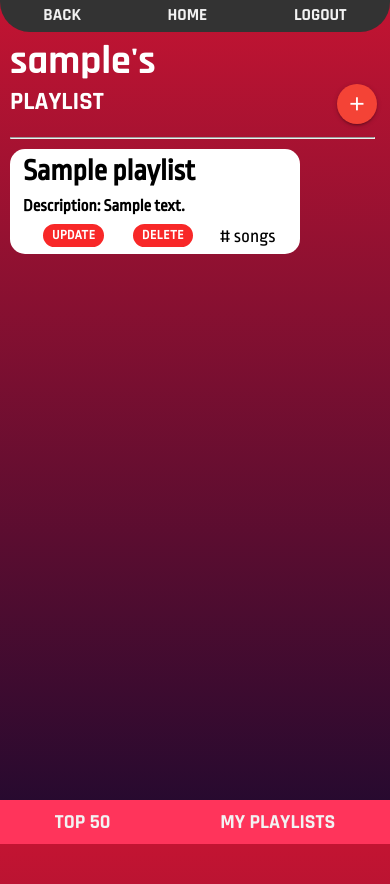
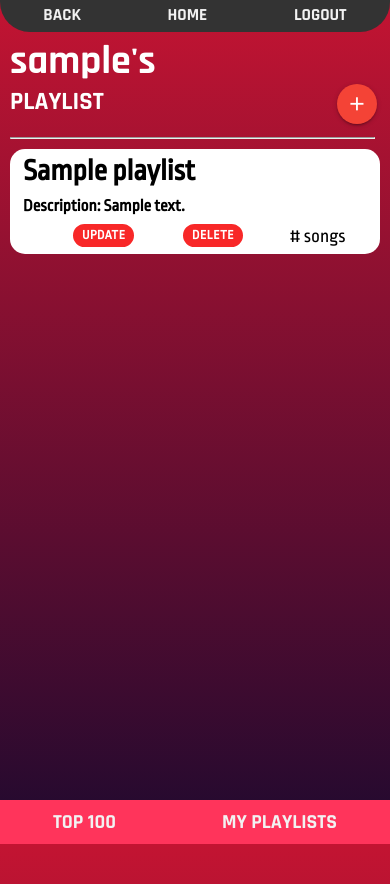
Before and after one commit to BurgersAndSalads/boombox, a Django app: page /myplaylist/ in a window 390 px wide. Run offline with Django 3.2, Linux system fonts and the light colour scheme; a user stored in the database is signed in; tables that the repository leaves empty hold one stand-in row (values such as "Sample post").

Commit message:
styling and link for top 100

```diff
--- a/boomipy/main_app/static/css/style.css
+++ b/boomipy/main_app/static/css/style.css
@@ -1,11 +1,11 @@
 @media screen and (max-width: 480px) {
 
   body {
-      background: linear-gradient( #c31432 0%, #1f092f 100%);
-      height: 100vh;
-      color:white;
-      font-family: 'Rajdhani', sans-serif;
-      background-attachment: fixed;
+    background: linear-gradient( #c31432 0%, #1f092f 100%);
+    height: 100vh;
+    color:white;
+    font-family: 'Rajdhani', sans-serif;
+    background-attachment: fixed;
   }
 
   #textstuff {
@@ -178,8 +178,9 @@
 
   .playlists{
     background-color: white;
-    width: 290px;
+    width: auto;
     padding: 0px 5px;
+    margin-right: 10px;
     border-radius: 15px;
     height: 105px;
     font-family: 'Ropa Sans', sans-serif;
@@ -328,13 +329,15 @@
   }
 
   #charttitle {
-    margin-left: 50px;
+    margin: 0 auto ;
+    text-align: center;
 
   }
 
   #topsongdiv {
     background-color: rgba(0, 0 , 0, 0.6);
-    width: 290px;
+    width: auto;
+    margin-right: 10px;
     padding: 1px 5px;
     border-radius: 15px;
     height: auto;
--- a/boomipy/main_app/templates/base.html
+++ b/boomipy/main_app/templates/base.html
@@ -34,7 +34,7 @@
       <a href="{% url 'logout' %}">LOGOUT</a>
     </div>
     <div class="bottomnavbar">
-      <a href="/top50">TOP 50</a>
+      <a href="/landing">TOP 100</a>
       <a href="/myplaylist">MY PLAYLISTS</a>
     </div>
     {% else %}
```
